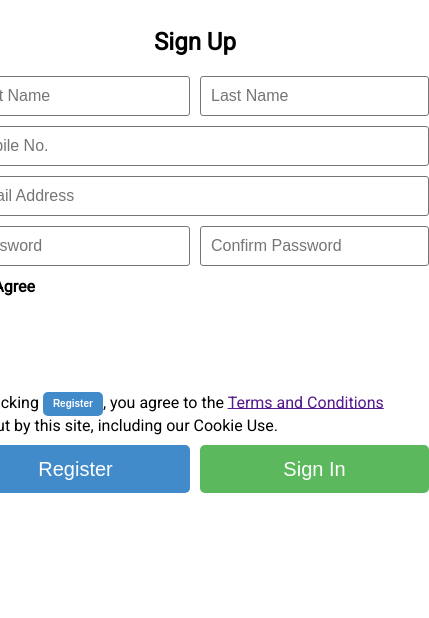
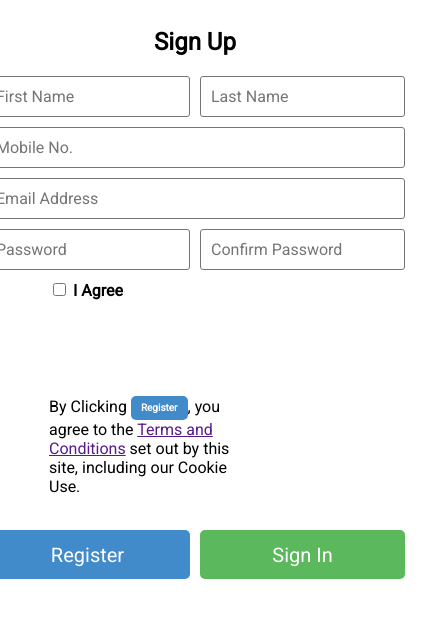
Before and after one commit to dan-beanTech/week1-assignment, a plain HTML site: page index.html in a window 390 px wide. Shown: the whole page, 429 px wide, since content can reach past the window. Drawn offline with Linux system fonts and the light colour scheme.

Commit message:
BEM convention and responsiveness

```diff
--- a/index.html
+++ b/index.html
@@ -13,23 +13,23 @@
 <body>
     <section id = "signup">
         <h2>Sign Up</h2>
-        <form id = "signup-form">
-            <input type = "text" class = "short" name = "first" placeholder="First Name">
-            <input type = "text" class = "short" name = "last" placeholder="Last Name">
+        <form id = "signup__form">
+            <input type = "text" name = "first" placeholder="First Name">
+            <input type = "text" name = "last" placeholder="Last Name">
             <input type = "text" class = "grid-col-span-2" name = "mobile" placeholder="Mobile No.">
             <input type = "text" class = "grid-col-span-2" name = "email" placeholder="Email Address">
-            <input type = "text" class = "short" name = "password" placeholder="Password">
-            <input type = "text" class = "short" name = "confirmPassword" placeholder="Confirm Password">
-            <section class = "grid-col-span-2" id="terms">
+            <input type = "text" name = "password" placeholder="Password">
+            <input type = "text" name = "confirmPassword" placeholder="Confirm Password">
+            <section class = "grid-col-span-2" id="signup__form__terms">
                 <label>
                     <input type = "checkbox" name="terms-checkbox">
                     <label class="bold-text">I Agree</label>
                     </input>
                 </label>
-                <label for = "terms-checkbox" id="terms-desc">By Clicking <button disabled id="terms-button" >Register</button>, you agree to the <a href = "">Terms and Conditions</a> set out by this site, including our Cookie Use.</label>
+                <label for = "terms-checkbox" id="signup__form__termsdesc">By Clicking <button disabled class="btn" id="terms-button" >Register</button>, you agree to the <a href = "">Terms and Conditions</a> set out by this site, including our Cookie Use.</label>
             </section>
-            <button id="register-button" >Register</button>
-            <button id="signin-button">Sign In</button>
+            <button class="btn btn--register" >Register</button>
+            <button class="btn btn--singup">Sign In</button>
         </form>
     </section>
 </body>
--- a/styles.css
+++ b/styles.css
@@ -1,6 +1,8 @@
-html {
+* {
+    box-sizing: border-box;
     font-family: 'Roboto', sans-serif;
 }
+
 
 #signup {
     display: flex;
@@ -8,7 +10,9 @@ html {
     align-items: center;
 }
 
-#signup-form {
+
+#signup__form {
+    box-sizing: border-box;
     display: grid;
     gap: 10px;
     grid-template-columns: repeat(2, 1fr);
@@ -18,7 +22,7 @@ html {
     grid-column: span 2;
 }
 
-#terms {
+#signup__form__terms {
     display: flex;
     justify-content: space-between;
     align-items: center;
@@ -26,7 +30,7 @@ html {
     flex-wrap: wrap;
 }
 
-#terms-desc {
+#signup__form__termsdesc {
     inline-size: 28rem;
 }
 
@@ -43,7 +47,7 @@ input:focus {
     box-shadow:  0px 0px 5px rgba(8, 148, 230, 0.80);
 }
 
-button {
+.btn {
     color: white;
     padding: .8rem;
     border: none;
@@ -51,11 +55,19 @@ button {
     font-size: 20px;
 }
 
-#register-button {
+.btn:hover{
+    cursor: pointer;
+}
+
+[type = checkbox] {
+    cursor: pointer;
+}
+
+.btn--register {
     background-color: rgb(66, 139, 202);
 }
 
-#signin-button {
+.btn--singup {
     background-color: rgb(92, 184, 92);
 }
 
@@ -71,3 +83,20 @@ button {
     height: 1.5rem;
     font-size: 10px;
 }
+
+@media screen and (max-width: 800px) {
+    #signup {
+        width: 100%;
+    }
+    #signup__form__terms {
+        display: flex;
+        align-items: center;
+        height: 10rem;
+        padding-left: 4rem;
+        margin-bottom: 5rem;
+    }
+    #signup__form__termsdesc {
+        inline-size: 10rem;
+        width: 13rem;
+    }
+}
```
